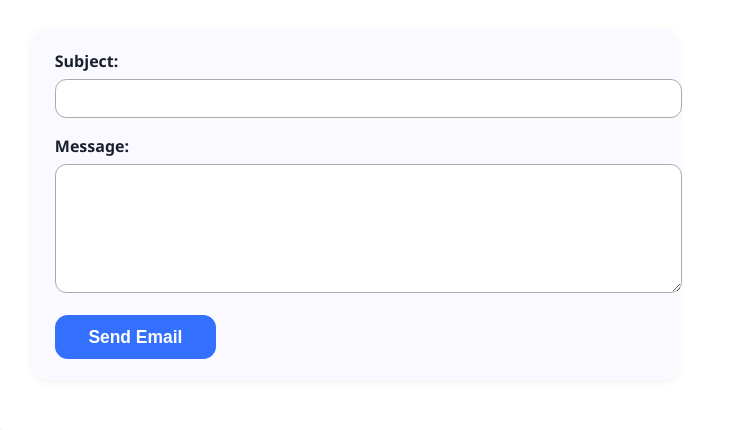
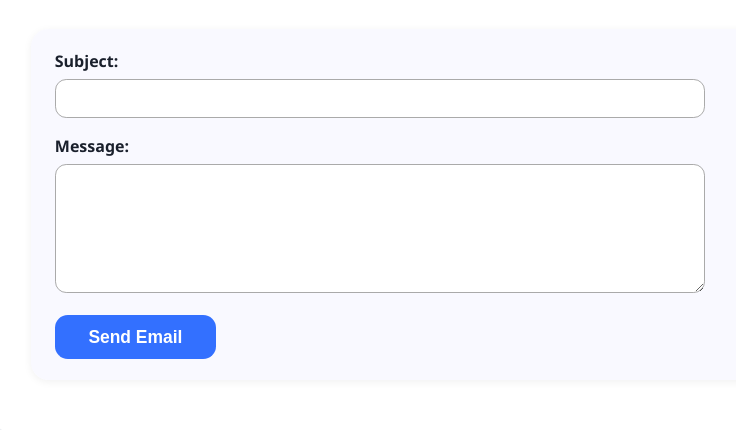
Before and after one commit to abbie2203/abbie2203.github.io, a plain HTML site: page index.html in a window 1280 px wide. Shown: the part 3437-3867 px from the top of the page, without its empty margins (196-932 px from the left). Drawn offline with Linux system fonts and the light colour scheme.

Commit message:
Update index.html

```diff
--- a/index.html
+++ b/index.html
@@ -336,11 +336,11 @@
     <strong data-en="Phone:" data-de="Telefon:">Phone:</strong> +49 176 27803395<br />
     <strong data-en="Location:" data-de="Adresse:">Location:</strong> Max-Weber Straße 4, 75175 Pforzheim, Germany
   </p>
-  <form id="contactForm" style="margin-top:2rem;max-width:600px;background:rgba(240,240,255,0.42);padding:1.3rem 1.5rem;border-radius:1.1rem;box-shadow:0 2px 8px rgba(0,0,0,0.06);">
+  <form id="contactForm" style="margin-top:2rem;max-width:800px;background:rgba(240,240,255,0.42);padding:1.3rem 1.5rem;border-radius:1.1rem;box-shadow:0 2px 8px rgba(0,0,0,0.06);">
     <label for="subject" style="display:block;margin-bottom:0.4rem;font-weight:600;"><span data-en="Subject" data-de="Betreff">Subject</span>:</label>
-    <input type="text" id="subject" name="subject" required maxlength="80" style="width:100%;padding:0.6rem 0.8rem;border-radius:0.7rem;border:1px solid #aaa;margin-bottom:1.1rem;font-size:1rem;"/>
+    <input type="text" id="subject" name="subject" required maxlength="80" style="width:80%;padding:0.6rem 0.8rem;border-radius:0.7rem;border:1px solid #aaa;margin-bottom:1.1rem;font-size:1rem;"/>
     <label for="body" style="display:block;margin-bottom:0.4rem;font-weight:600;"><span data-en="Message" data-de="Nachricht">Message</span>:</label>
-    <textarea id="body" name="body" required rows="6" maxlength="1000" style="width:100%;padding:0.6rem 0.8rem;border-radius:0.7rem;border:1px solid #aaa;font-size:1rem;margin-bottom:1.1rem;"></textarea>
+    <textarea id="body" name="body" required rows="6" maxlength="1000" style="width:80%;padding:0.6rem 0.8rem;border-radius:0.7rem;border:1px solid #aaa;font-size:1rem;margin-bottom:1.1rem;"></textarea>
     <button type="submit" style="background: #3370ff; color: #fff; border: none; border-radius: 0.8rem; font-size:1.09rem; padding: 0.7rem 2.1rem; cursor:pointer;font-weight:600;transition:background 0.2s;">
       <span data-en="Send Email" data-de="E-Mail senden">Send Email</span>
     </button>
```
